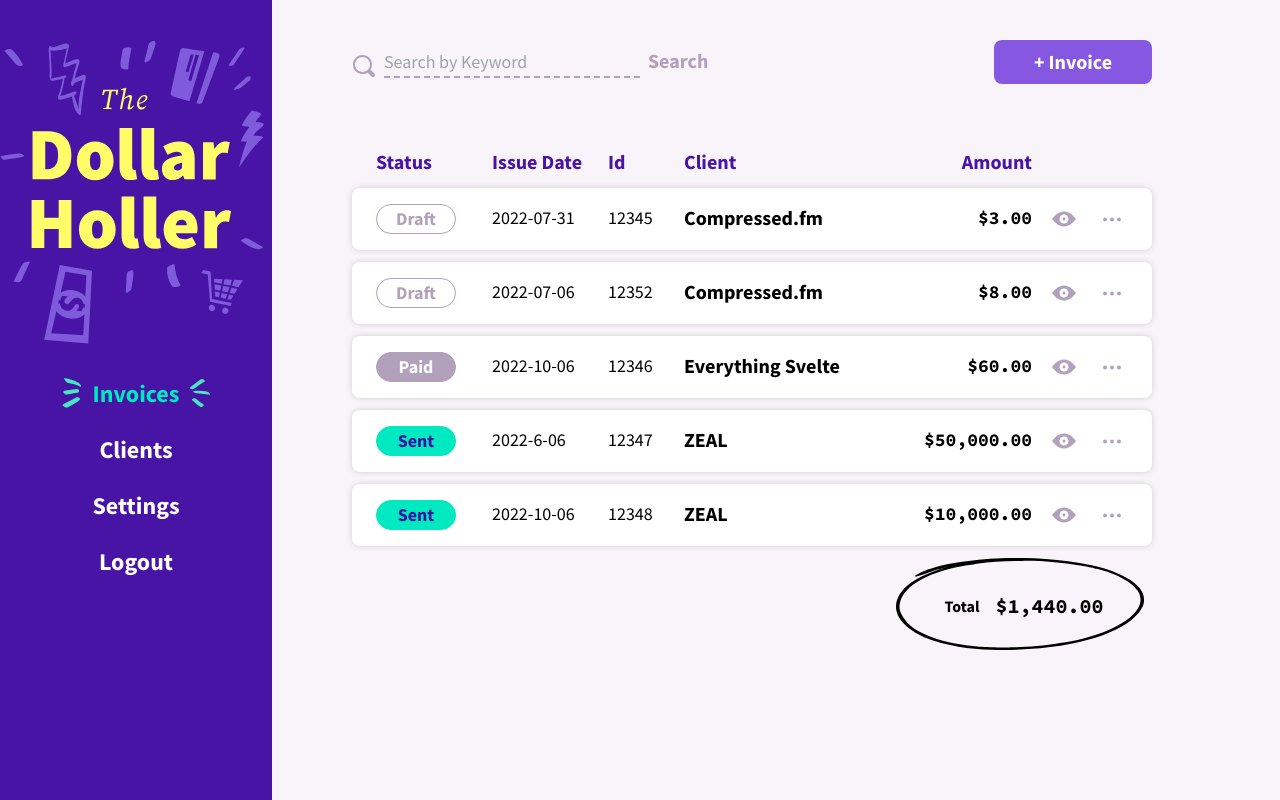
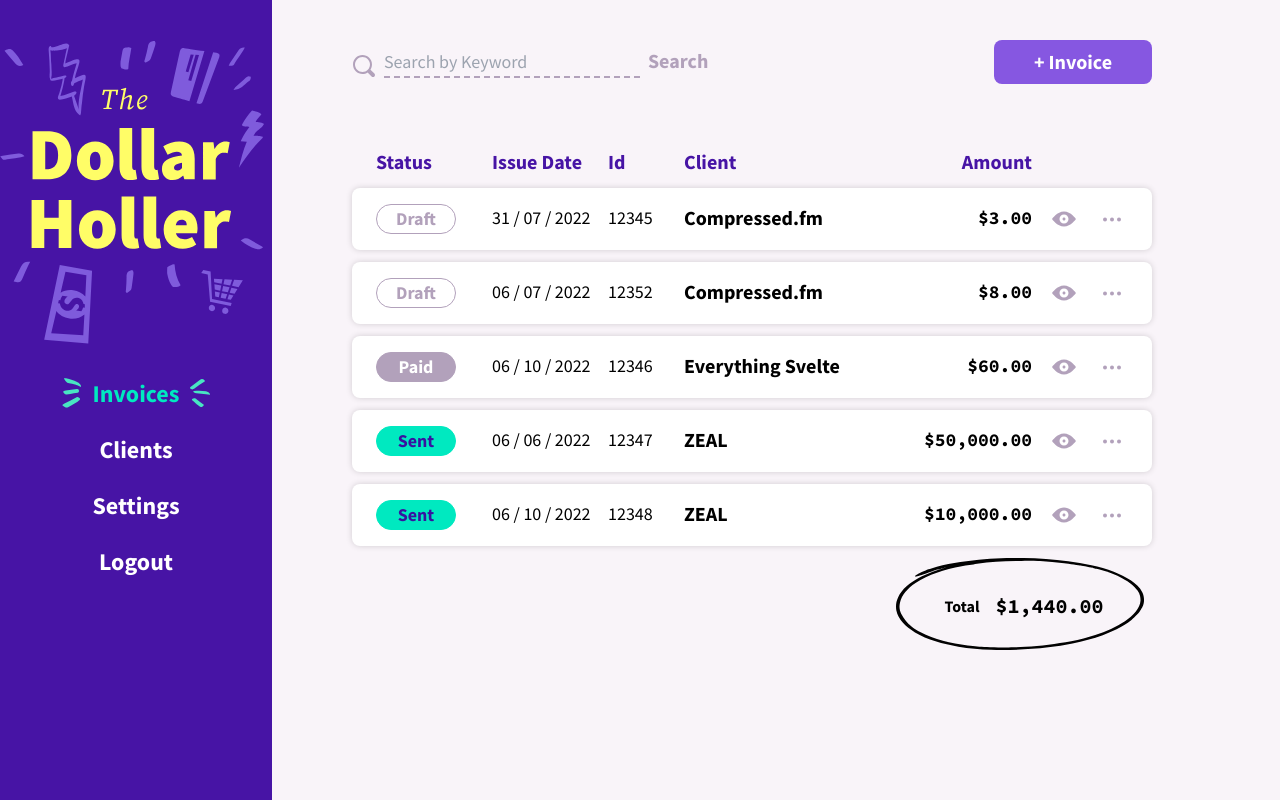
Before and after one commit to Md-Talim/thedollarholler, a SvelteKit app: page /invoices in a window 1280 px wide. Built offline with nearby package versions, Linux system fonts and the light colour scheme.

Commit message:
convert date to indian format

```diff
--- /dev/null
+++ b/src/lib/utils/dateHelpers.ts
@@ -0,0 +1,12 @@
+/**
+ * converts date to indian format
+ * @param date the date in YYYY-MM-DD format
+ * @returns New date in DD-MM-YYYY format
+ */
+export const convertDateFormat = (date: string): string => {
+  // break apart the date
+  const [year, month, day] = date.split('-');
+
+  // return the formatted date
+  return `${day} / ${month} / ${year}`;
+};
--- a/src/routes/(dashboard)/invoices/InvoiceRow.svelte
+++ b/src/routes/(dashboard)/invoices/InvoiceRow.svelte
@@ -2,6 +2,7 @@
   import { Tag } from '$lib/components';
   import ThreeDots from '$lib/components/Icons/ThreeDots.svelte';
   import View from '$lib/components/Icons/View.svelte';
+  import { convertDateFormat } from '$lib/utils/dateHelpers';
   import { centsToDollars, sumLineItems } from '$lib/utils/moneyHelpers';
   import type { Invoice } from '../../../global';
 
@@ -10,7 +11,7 @@
 
 <div class="invoice-table invoice-row rounded-lg bg-white py-2 shadow-tableRow md:py-4">
   <div class="status"><Tag className="ml-auto lg:ml-0" label={invoice.invoiceStatus} /></div>
-  <div class="due-date text-sm md:text-lg">{invoice.dueDate}</div>
+  <div class="due-date text-sm md:text-lg">{convertDateFormat(invoice.dueDate)}</div>
   <div class="invoice-number text-sm md:text-lg">{invoice.invoiceNumber}</div>
   <div class="client-name truncate whitespace-nowrap text-base font-bold md:text-xl">
     {invoice.client.name}
--- a/src/seed.json
+++ b/src/seed.json
@@ -111,7 +111,7 @@
         "zip": "56789"
       },
       "createdAt": "2022-07-01",
-      "dueDate": "2022-6-06",
+      "dueDate": "2022-06-06",
       "id": "7",
       "invoiceNumber": "12347",
       "invoiceStatus": "sent",
```
